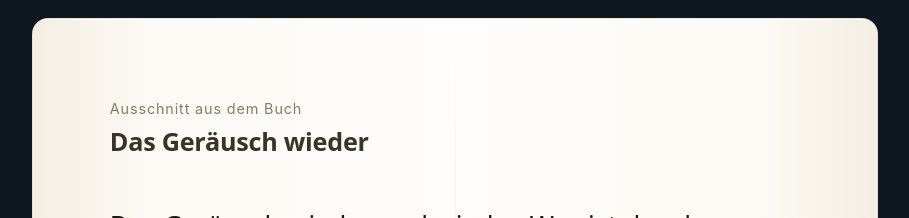
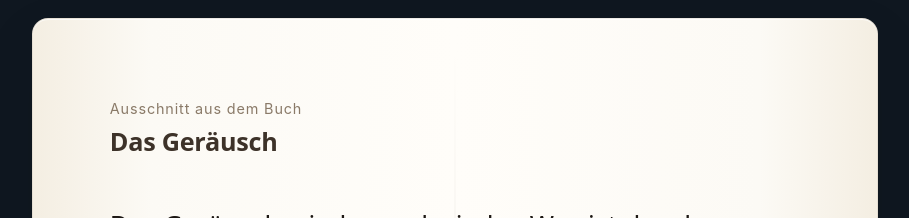
Before and after one commit to maynowak/digital-book-experience, a React (Vite) app: page / in a window 1280 px wide. Shown: the part 2140-2358 px from the top of the page, without its empty margins (185-1094 px from the left). Built offline with nearby package versions, Linux system fonts and the light colour scheme.

Commit message:
fix(reading-preview): Überschriften umbenannt

```diff
--- a/src/components/sections/ReadingPreview/ReadingPreviewSection.tsx
+++ b/src/components/sections/ReadingPreview/ReadingPreviewSection.tsx
@@ -12,20 +12,20 @@ type Page = {
 
 const groups: { title: string; pages: string[] }[] = [
   {
-    title: 'Das Geräusch wieder',
+    title: 'Das Geräusch',
     pages: [
       'Das Geräusch wieder und wieder. Was ist das denn, dachte sie sich und wurde langsam unruhig. Jacke, Jacke wo ist meine Jacke und das Geräusch immer fast zur selben Zeit wo sie einen blick warf. Als sie dann auf einmal auf der anderen Seite des Feuers vom Zelt aus gesehen einen Schatten auf dem Boden sah, der sich ihr näherte. Sie dachte, aber ich bin doch schon groß, das gibt\'s alles nicht. Kurz bevor sie schreiend ins Haus rennen wollte, hörte sie Muho. Muho ist ihre Katze, sie kam ganz galant und völlig entspannt zur ihren Beinen und fing zu schnurren an. Dabei musste sie auf einmal lächeln und sagte Muho!',
     ],
   },
   {
-    title: 'OmaBank',
+    title: "Opa's Bank",
     pages: [
       'Die Bank, ich liebe diese Bank, ich kann soweit schauen. Die Luft ist voller Sommerfrische und Gedanken. Sie schaute da immer eine Weile und sagte kein Wort wenn sich mal Opa oder Oma da zur Ihr gesellte. Sie sagte, diese majestätische Weite die dort zu sehen ist, schau nur, da, der Baum, der wehte in den Baumkronen ganz lau, der Traktor da drüben schau, der macht Linien die sehen aus wie Karos und den Blüten in Blau, schau der Kirchturm, der spiegelt die Sonne als wäre er ein Stern in dem und der Wonne, schau, da drüben der Einkaufspark in dem Flügel, schau, schau, sagte sie wenn überhaupt etwas, blickend in die wunderschöne Sicht mit dem Himmelsblau.',
       'Oma schaut sie immer an als würde sie gerade Geburtstag haben, aber Omi, kannst du bitte nochmal den Kuchen machen, mit Äpfeln der Glasur und bitte Kakao für mich, kannst du das machen und ich möchte dir helfen, sagte sie eines Nachmittags in der Küche zur Oma. Oma lächelte',
     ],
   },
   {
-    title: 'das Rad direkt am Fenster',
+    title: 'Das Rad am Fenster',
     pages: [
       '...das Rad direkt am Fenster drehend ist. Dabei schaut sie immer aus dem Fenster und denkt sich, wie einer der Projektoren vom Dad. Er schaute da immer drauf um seine Touren auf den Wanderpfaden nochmal zu sehen. Dabei saß er manchmal mit seinen Freuenden zusammen, tranken Bier und erzählten sich die letzte Tour an irgendeinen Berg, Taal, Wald und oder Wiese. Sie wanderten lange immer, manchmal sogar mit Zeltübernachtung. Daher das Einmannzelt, was Sie immer zum Zelten nimmt. Sie war manchmal dabei um sich die Panoramabilder der Umgebung anzusehen. Sie schaut aus dem Fenster...',
     ],
```
